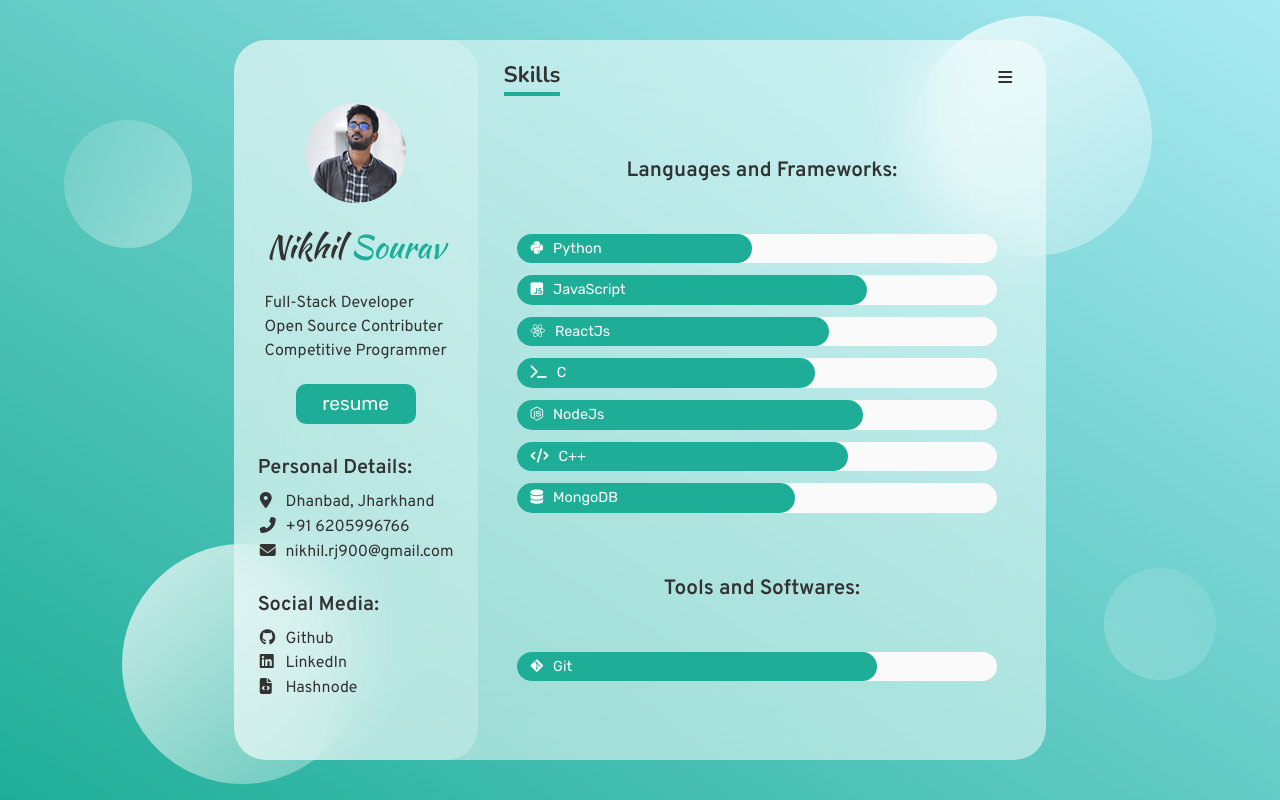
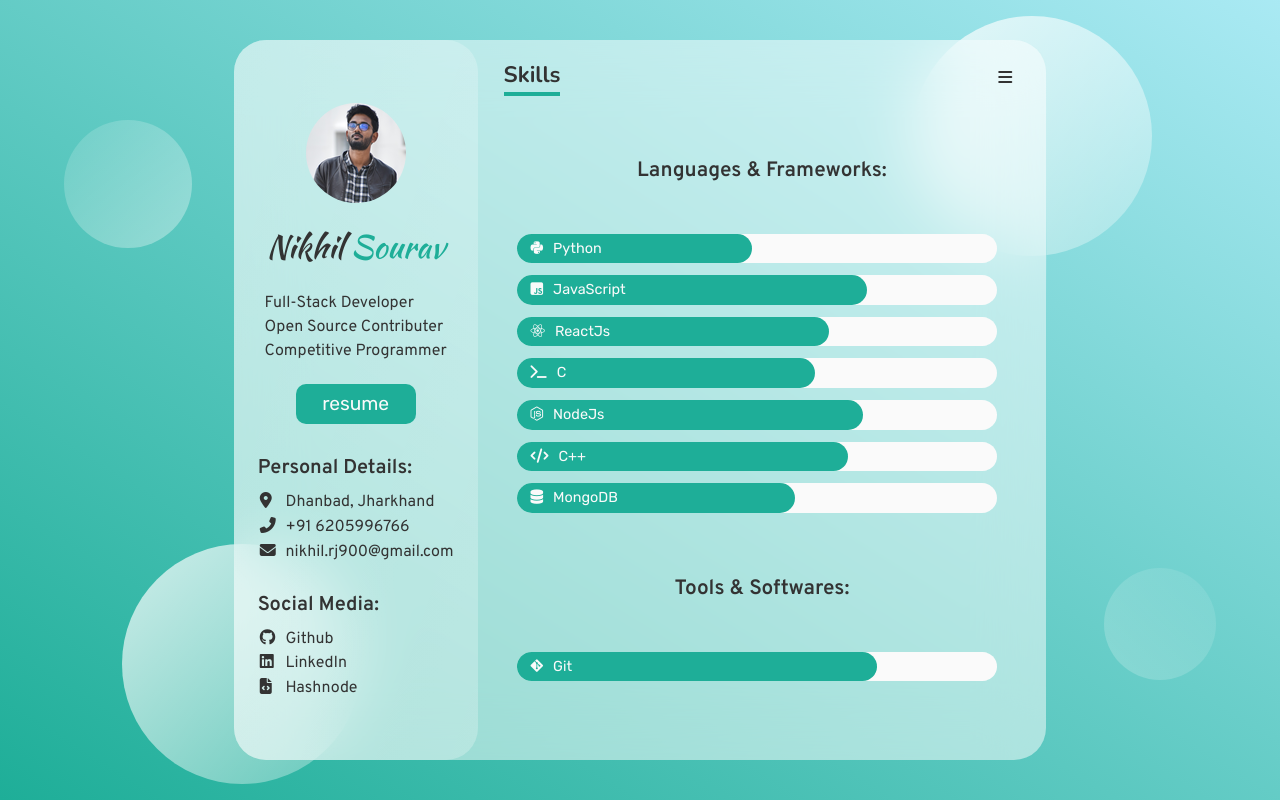
Before and after one commit to nikhilsourav/portfolio, a React (Create React App) app: page /Skills in a window 1280 px wide. Built offline with nearby package versions, Linux system fonts and the light colour scheme.

Commit message:
minor changes

```diff
--- a/src/components/About/About.js
+++ b/src/components/About/About.js
@@ -4,7 +4,7 @@ import './About.css';
 const About = () => {
   return (
     <div className='about_container'>
-      <h3>Timeline</h3>
+      <h3>Timeline:</h3>
       <section id='cd-timeline' className='cd-container timeline-length-fix'>
         <div className='cd-timeline-block'>
           <div className='cd-timeline-img cd-picture'></div>
@@ -88,7 +88,7 @@ const About = () => {
         </div>
       </section>
 
-      <h3>Education</h3>
+      <h3>Education:</h3>
       <section id='cd-timeline' className='cd-container'>
         <div className='cd-timeline-block'>
           <div className='cd-timeline-img cd-picture'></div>
--- a/src/components/Skills/Skills.js
+++ b/src/components/Skills/Skills.js
@@ -79,7 +79,7 @@ const Skills = () => {
   return (
     <div className='skills_container'>
       <div className='skills_languages'>
-        <h5 className='skills_language_heading'>Languages and Frameworks:</h5>
+        <h5 className='skills_language_heading'>Languages &amp; Frameworks:</h5>
         <div className='skills_language_body'>
           {languages.map((language, index) => (
             <Bar value={language} key={index} />
@@ -87,7 +87,7 @@ const Skills = () => {
         </div>
       </div>
       <div className='skills_tools'>
-        <h5 className='skills_language_heading'>Tools and Softwares:</h5>
+        <h5 className='skills_language_heading'>Tools &amp; Softwares:</h5>
         <div className='skills_language_body'>
           {tools.map((tool, index) => (
             <Bar value={tool} key={index} />
```
